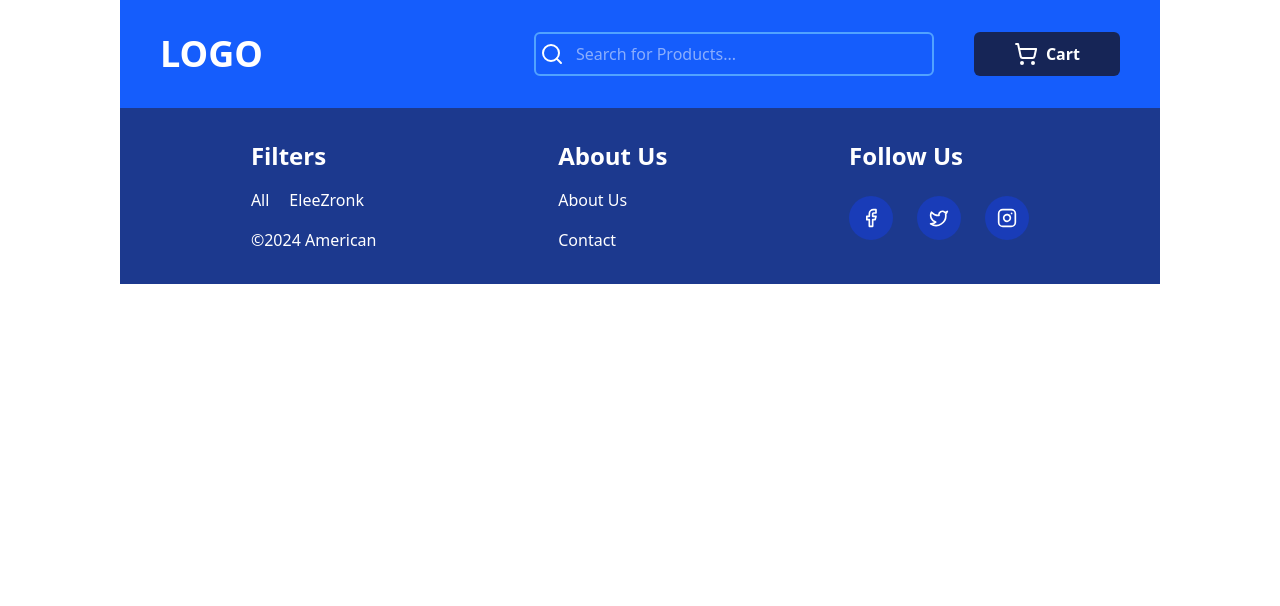
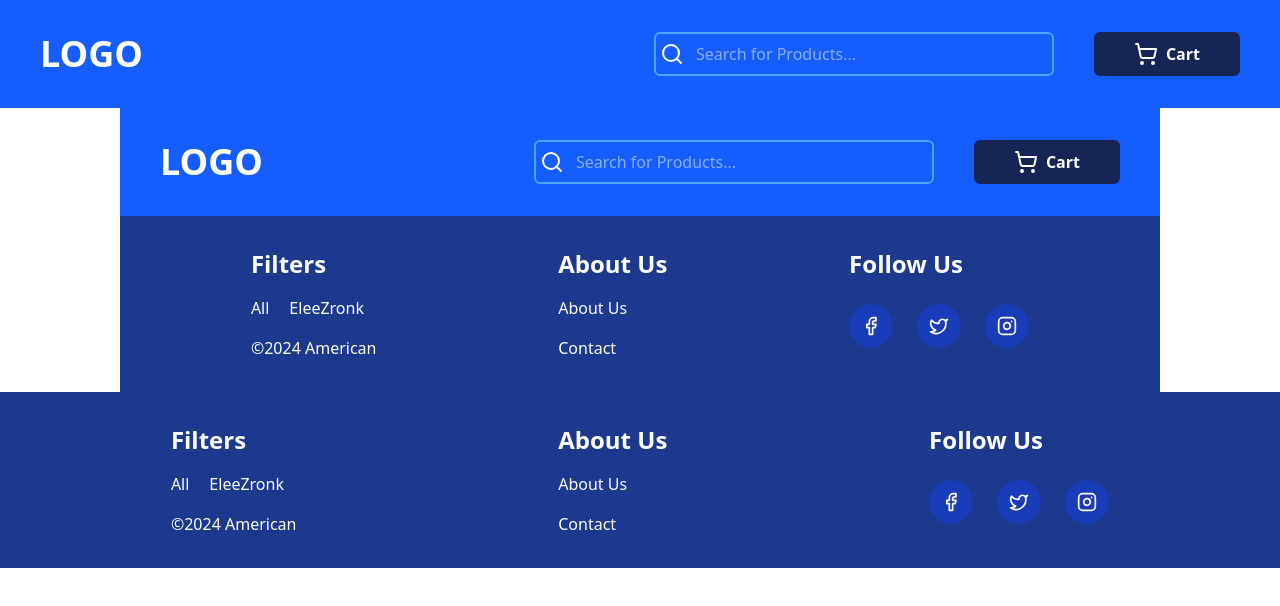
Before and after one commit to 18subrato/whatbytes_projects, a Next.js app: page / in a window 1280 px wide. Shown: the top 606 px of the page. Built offline with nearby package versions, Linux system fonts and the light colour scheme.

Commit message:
create context and updated layout

```diff
--- a/src/app/layout.js
+++ b/src/app/layout.js
@@ -1,29 +1,23 @@
-import { Geist, Geist_Mono } from "next/font/google";
-import "./globals.css";
-
-const geistSans = Geist({
-  variable: "--font-geist-sans",
-  subsets: ["latin"],
-});
-
-const geistMono = Geist_Mono({
-  variable: "--font-geist-mono",
-  subsets: ["latin"],
-});
+import './globals.css'
+import { ProductContextProvider } from '../context/ProductContext'
+import Navbar from '../components/Navbar'
+import Footer from '@/components/Footer'
 
 export const metadata = {
-  title: "Create Next App",
-  description: "Generated by create next app",
-};
+  title: 'My Store',
+  description: 'Next.js Shopping App',
+}
 
 export default function RootLayout({ children }) {
   return (
     <html lang="en">
-      <body
-        className={`${geistSans.variable} ${geistMono.variable} antialiased`}
-      >
-        {children}
+      <body>
+        <ProductContextProvider>
+          <Navbar />
+          {children}
+          <Footer/>
+        </ProductContextProvider>
       </body>
     </html>
-  );
+  )
 }
--- /dev/null
+++ b/src/context/ProductContext.jsx
@@ -0,0 +1,43 @@
+"use client";
+
+import React, { createContext, useContext, useState } from "react";
+
+const ProductContext = createContext();
+
+export const ProductContextProvider = ({ children }) => {
+  const [showSearch, setShowSearch] = useState(false);
+  const [search, setSearch] = useState("");
+  const currency = "$";
+
+  const [cartData, setCartData] = useState([]);
+  const [cartItem, setCartItem] = useState([]);
+  const [fleg, setFleg] = useState(false);
+
+  const AddToCart = ({ id }) => {
+    setCartData((prev) => [...prev, { id }]);
+  };
+
+  const product = {
+    showSearch,
+    setShowSearch,
+    search,
+    setSearch,
+    currency,
+    AddToCart,
+    cartData,
+    cartItem,
+    setCartItem,
+    fleg,
+    setFleg,
+  };
+
+  return (
+    <ProductContext.Provider value={product}>
+      {children}
+    </ProductContext.Provider>
+  );
+};
+
+const useProduct = () => useContext(ProductContext);
+
+export default useProduct;
```
